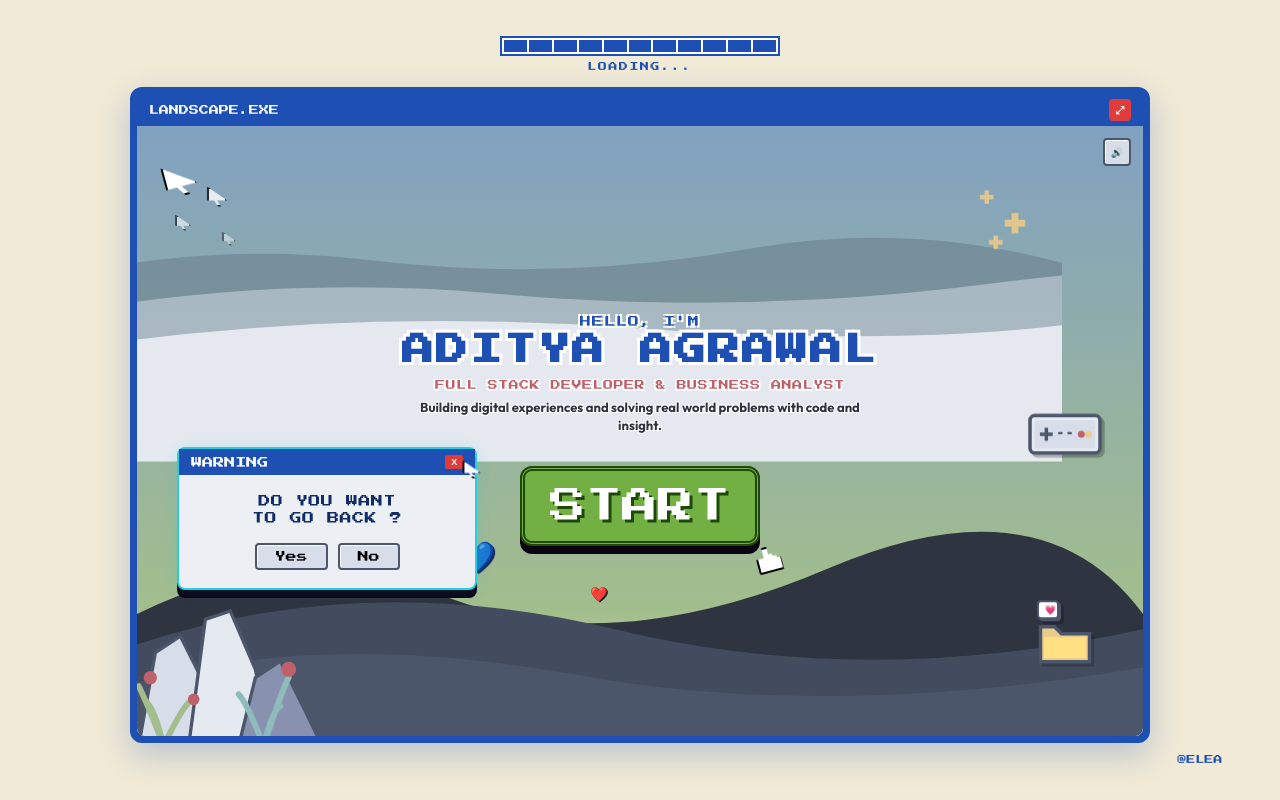
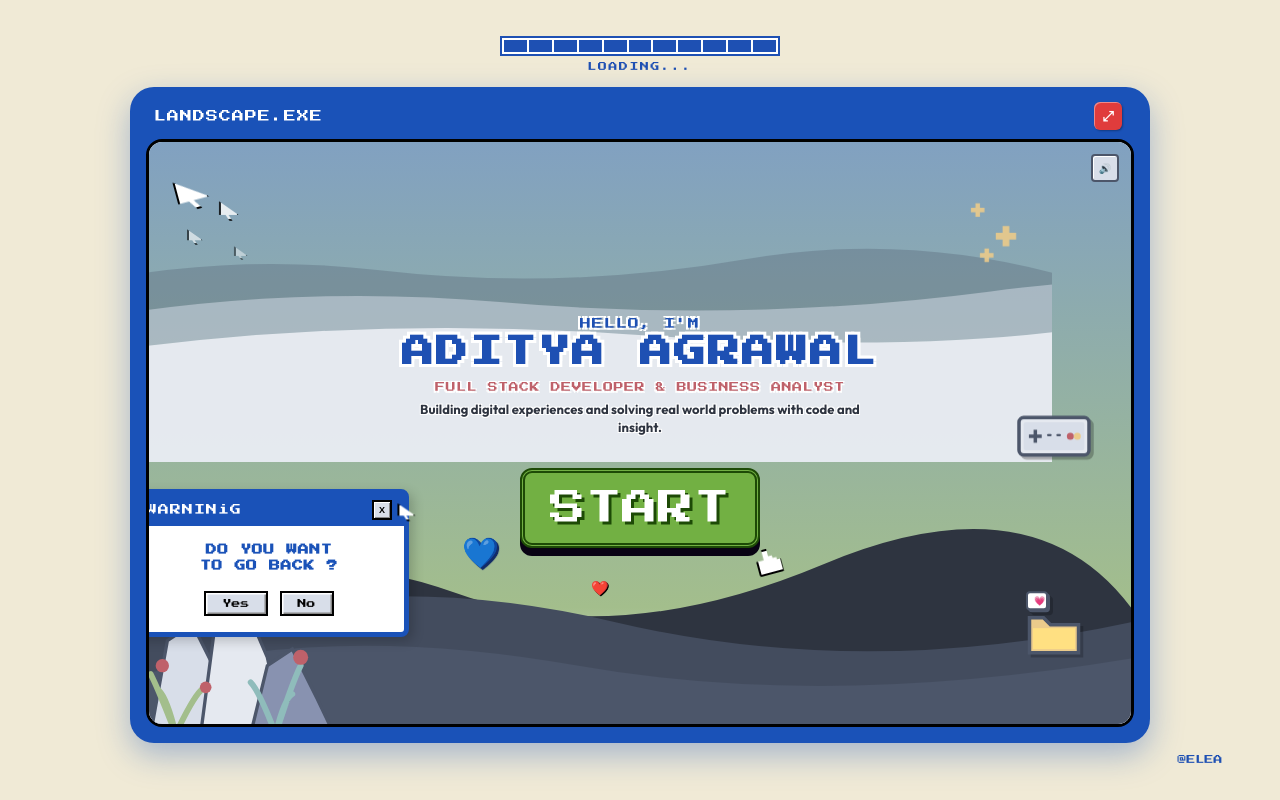
Before and after one commit to prachi1785/MyPortfolio, a React (Vite) app: page / in a window 1280 px wide. Built offline with nearby package versions, Linux system fonts and the light colour scheme.

Commit message:
Perfect Warning alert dialog box styling and placement overlapping left border to match mockup

```diff
--- a/src/App.jsx
+++ b/src/App.jsx
@@ -47,19 +47,19 @@ function App() {
       </div>
 
       {/* Main Desktop Window Frame */}
-      <div className="retro-desktop-window" style={{ width: '92%', maxWidth: '1020px', height: '82vh', background: '#1E50B3', borderRadius: '12px', padding: '4px', boxSizing: 'border-box', border: '3.5px solid #1E50B3', position: 'relative', display: 'flex', flexDirection: 'column', overflow: 'hidden', boxShadow: '0 12px 32px rgba(30, 80, 179, 0.25)' }}>
+      <div className="retro-desktop-window" style={{ width: '92%', maxWidth: '1020px', height: '82vh', background: '#1A52B8', borderRadius: '24px', padding: '16px', boxSizing: 'border-box', position: 'relative', display: 'flex', flexDirection: 'column', overflow: 'hidden', boxShadow: '0 12px 32px rgba(26, 82, 184, 0.35)' }}>
 
         {/* Window Title Bar */}
-        <div className="retro-window-header" style={{ height: '32px', display: 'flex', justifyContent: 'space-between', alignItems: 'center', padding: '0 12px', background: '#1E50B3', color: '#FFF', fontFamily: 'var(--font-title)', fontSize: '10px' }}>
+        <div className="retro-window-header" style={{ height: '36px', display: 'flex', justifyContent: 'space-between', alignItems: 'center', padding: '0 12px 10px 8px', background: '#1A52B8', color: '#FFF', fontFamily: 'var(--font-title)', fontSize: '12px', letterSpacing: '1px' }}>
           <span>LANDSCAPE.EXE</span>
           {/* Maximize red button icon */}
-          <button style={{ width: '22px', height: '22px', border: 'none', background: '#E03C3C', color: '#FFF', borderRadius: '4px', cursor: 'pointer', display: 'flex', alignItems: 'center', justifyContent: 'center', fontSize: '11px', fontWeight: 'bold' }}>
+          <button style={{ width: '28px', height: '28px', border: 'none', background: '#E03C3C', color: '#FFF', borderRadius: '6px', cursor: 'pointer', display: 'flex', alignItems: 'center', justifyContent: 'center', fontSize: '14px', fontWeight: 'bold', boxShadow: 'inset 1px 1px 0px rgba(255,255,255,0.4), 1px 1px 2px rgba(0,0,0,0.3)' }}>
             ⤢
           </button>
         </div>
 
         {/* Core Viewport Container */}
-        <div style={{ flex: 1, background: '#FFF', position: 'relative', overflow: 'hidden', borderBottomLeftRadius: '8px', borderBottomRightRadius: '8px' }}>
+        <div style={{ flex: 1, background: '#FFF', position: 'relative', overflow: 'hidden', borderRadius: '16px', border: '3px solid #000' }}>
           {/* Scenery background */}
           <PixelArtBackground appState={appState} />
 
--- a/src/components/PixelArtBackground.jsx
+++ b/src/components/PixelArtBackground.jsx
@@ -125,36 +125,36 @@ export default function PixelArtBackground({ appState }) {
         </div>
       )}
 
-      {/* 9. Popup Alert Warning Box (Middle Left) */}
+      {/* 9. Popup Alert Warning Box (Middle Left - Overlapping Left Border) */}
       {appState === 'TITLE' && showWarning && (
-        <div className="retro-warning-alert panel-cyan" style={{ position: 'absolute', bottom: '24%', left: '4%', width: '300px', background: '#ECEFF4', border: '4px solid #1E50B3', borderRadius: '8px', zIndex: 20, boxShadow: '6px 6px 0px #090314', pointerEvents: 'auto' }}>
+        <div className="retro-warning-alert" style={{ position: 'absolute', bottom: '15%', left: '-20px', width: '280px', background: '#FFFFFF', border: '5px solid #1A52B8', borderRadius: '8px', zIndex: 20, boxShadow: '4px 4px 12px rgba(0,0,0,0.2)', pointerEvents: 'auto' }}>
 
           {/* Warning header */}
-          <div style={{ background: '#1E50B3', color: '#FFF', padding: '6px 12px', fontSize: '11px', fontFamily: 'var(--font-title)', display: 'flex', justifyContent: 'space-between', alignItems: 'center' }}>
-            <span>WARNING</span>
-            <button className="alert-close-btn" onClick={() => setShowWarning(false)} style={{ background: '#E03C3C', border: 'none', color: '#FFF', fontSize: '9px', padding: '2px 6px', cursor: 'pointer', borderRadius: '2px', fontWeight: 'bold' }}>
+          <div style={{ background: '#1A52B8', color: '#FFF', padding: '6px 12px', fontSize: '11px', fontFamily: 'var(--font-title)', display: 'flex', justifyContent: 'space-between', alignItems: 'center' }}>
+            <span style={{ letterSpacing: '1px' }}>WARNINiG</span>
+            <button className="alert-close-btn" onClick={() => setShowWarning(false)} style={{ background: '#D8DEE9', border: '2px solid #000', color: '#000', fontSize: '9px', width: '20px', height: '20px', cursor: 'pointer', display: 'flex', alignItems: 'center', justifyContent: 'center', fontWeight: 'bold', boxShadow: 'inset 1px 1px 0px #FFF, inset -1px -1px 0px #888' }}>
               X
             </button>
           </div>
 
           {/* Warning Body */}
-          <div style={{ padding: '18px', textAlign: 'center', fontFamily: 'var(--font-title)' }}>
-            <div style={{ fontSize: '12px', color: '#102B66', lineHeight: '1.4', marginBottom: '16px', letterSpacing: '0.5px' }}>
+          <div style={{ padding: '16px', textAlign: 'center', fontFamily: 'var(--font-title)' }}>
+            <div style={{ fontSize: '11px', color: '#1A52B8', lineHeight: '1.5', marginBottom: '16px', letterSpacing: '0.5px', fontWeight: 'bold' }}>
               DO YOU WANT<br />TO GO BACK ?
             </div>
             {/* Yes/No bevel buttons */}
-            <div style={{ display: 'flex', gap: '10px', justifyContent: 'center' }}>
-              <button onClick={() => setShowWarning(false)} style={{ padding: '6px 18px', fontSize: '11px', background: '#D8DEE9', border: '2px solid #4C566A', borderRadius: '4px', cursor: 'pointer', boxShadow: '1px 1px 0px #FFF inset', fontFamily: 'var(--font-title)' }}>
+            <div style={{ display: 'flex', gap: '12px', justifyContent: 'center' }}>
+              <button onClick={() => setShowWarning(false)} style={{ padding: '6px 16px', fontSize: '9px', background: '#D8DEE9', border: '2px solid #000', color: '#000', cursor: 'pointer', boxShadow: 'inset 1.5px 1.5px 0px #FFF, inset -1.5px -1.5px 0px #888', fontFamily: 'var(--font-title)' }}>
                 Yes
               </button>
-              <button onClick={() => setShowWarning(false)} style={{ padding: '6px 18px', fontSize: '11px', background: '#D8DEE9', border: '2px solid #4C566A', borderRadius: '4px', cursor: 'pointer', boxShadow: '1px 1px 0px #FFF inset', fontFamily: 'var(--font-title)' }}>
+              <button onClick={() => setShowWarning(false)} style={{ padding: '6px 16px', fontSize: '9px', background: '#D8DEE9', border: '2px solid #000', color: '#000', cursor: 'pointer', boxShadow: 'inset 1.5px 1.5px 0px #FFF, inset -1.5px -1.5px 0px #888', fontFamily: 'var(--font-title)' }}>
                 No
               </button>
             </div>
           </div>
 
           {/* Pointer cursor indicator over Warning Close */}
-          <div className="pixel-fly-cursor warning-pointer" style={{ position: 'absolute', top: '12px', right: '-6px', pointerEvents: 'none' }} />
+          <div className="pixel-fly-cursor warning-pointer" style={{ position: 'absolute', top: '10px', right: '-12px', pointerEvents: 'none' }} />
         </div>
       )}
 
```
